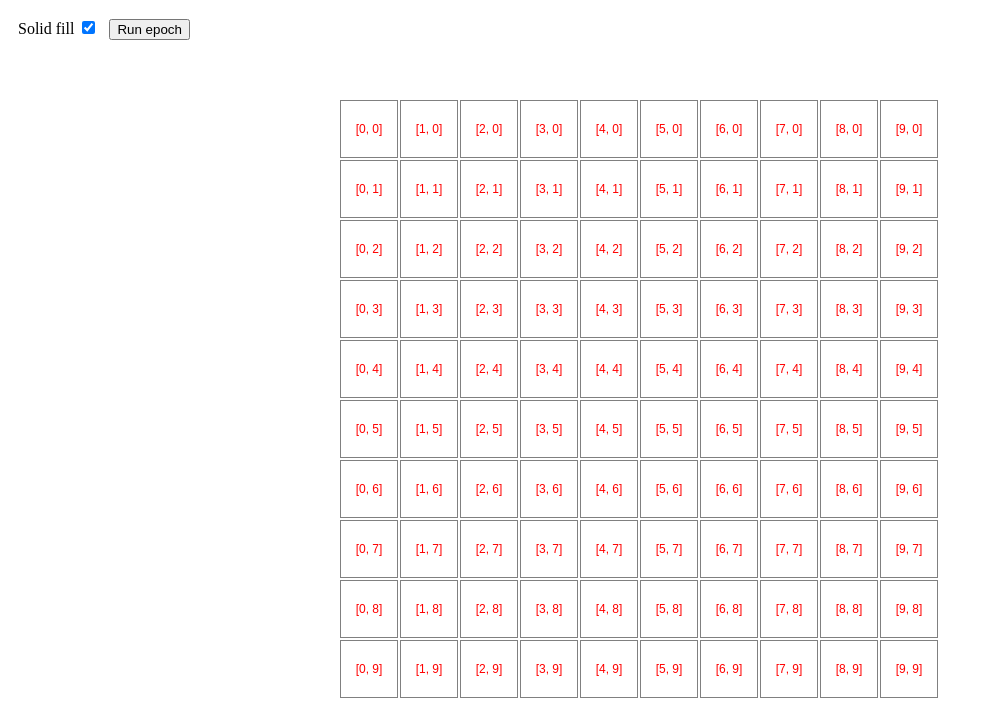
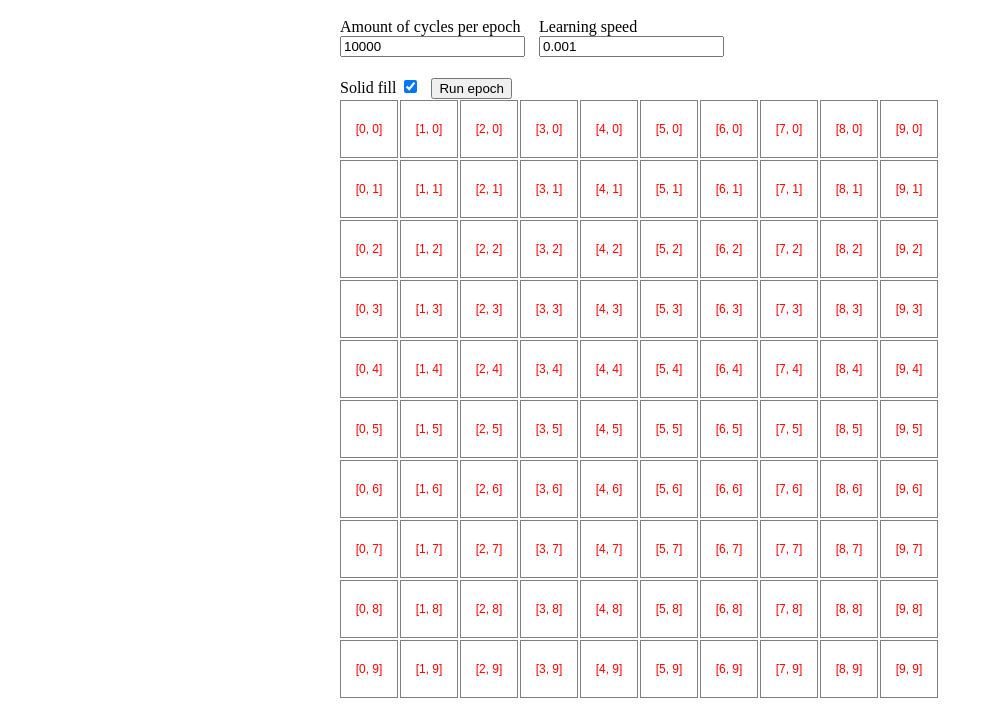
Before and after one commit to JonesTwink/ml, a plain HTML site: page neuron/index.html in a window 1280 px wide. Shown: the whole page, without its empty margins (0-982 px from the left). Drawn offline with Linux system fonts and the light colour scheme.

Commit message:
Add ability to provide learning speed & cycles amoount via html inputs

```diff
--- a/neuron/event-handlers.js
+++ b/neuron/event-handlers.js
@@ -1,5 +1,13 @@
 document.getElementById('run-epoch').addEventListener('click', function () {
     let solidFill = document.getElementById('fill-type').checked;
-    learningExample.runEpoch(neuron, 10000, 0.001);
+    learningExample.runEpoch(neuron, amountOfLearningCycles, learningSpeed);
     learningExample.decorateMatrixByNeuron(neuron, solidFill);
 });
+
+document.getElementById('cycle-amount').addEventListener('input', function (e) {
+    amountOfLearningCycles = e.target.value;
+});
+
+document.getElementById('learning-speed').addEventListener('input', function (e) {
+    learningSpeed = e.target.value;
+});
--- a/neuron/index.html
+++ b/neuron/index.html
@@ -8,9 +8,21 @@
 <body>
     <div id="controls">
         <div class="controls-row">
+            <label class="input-wrapper">
+                <div>Amount of cycles per epoch</div>
+                <input type="number" id="cycle-amount" value="10000">
+            </label>
+            <label class="input-wrapper">
+                <div>Learning speed</div>
+                <input type="number" id="learning-speed" value="0.001">
+            </label>
+
+        </div>
+        <div class="controls-row">
             <label>Solid fill <input id="fill-type" type="checkbox"  checked/></label>
             <button id="run-epoch">Run epoch</button>
         </div>
+
     </div>
     <script src="Neuron.js"></script>
     <script src="NeuronLearning.js"></script>
--- a/neuron/index.js
+++ b/neuron/index.js
@@ -1,3 +1,5 @@
+let amountOfLearningCycles = 10000;
+let learningSpeed = 0.001;
 let learningExample = new NeuronLearning(10, 10);
 const amountOfInputs = learningExample.samples[0].inputValues.length + 1;
 let neuron = new Neuron(amountOfInputs, 0.3);
--- a/neuron/styles.css
+++ b/neuron/styles.css
@@ -1,12 +1,22 @@
 #controls{
-    position: absolute;
+    position: relative;
     z-index: 3;
+    display: flex;
+    flex-direction: column;
+    align-items: center;
 }
 
 .controls-row{
     padding: 10px;
+    width: 600px;
 }
-
+.input-wrapper{
+    display: inline-block;
+    margin-right: 10px;
+}
+.input-wrapper *{
+    display: block;
+}
 #fill-type{
     margin-right: 10px;
 }
```
Lines whose indentation alone changed are shown as unchanged.
